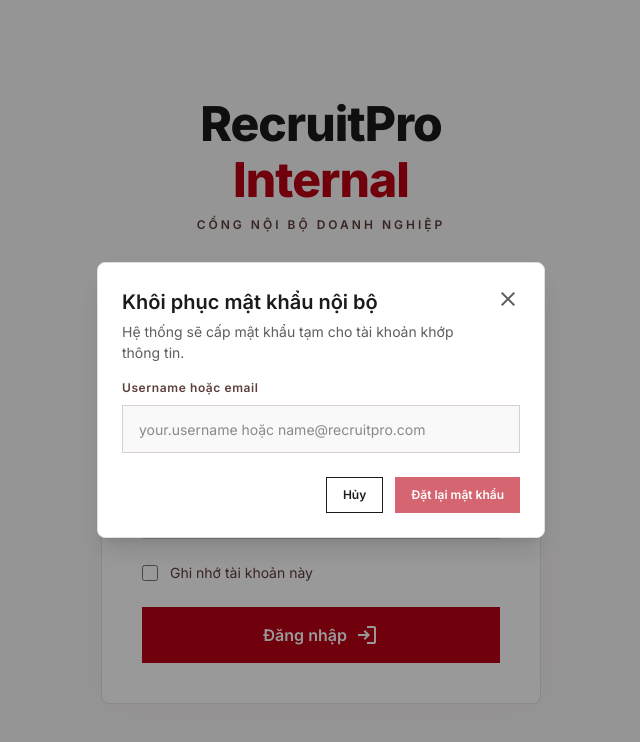
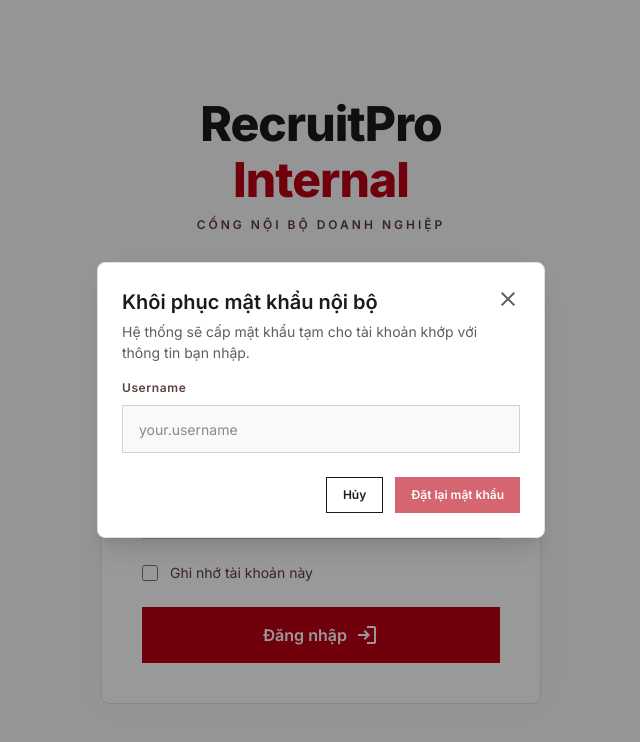
Before and after one commit to quangpnhe1711/recruit-pro-fe, a React (Vite) app: page /internal/login in a window 1280 px wide. Both pictures are taken after a click on the button "Quên mật khẩu?". Shown: the top 742 px of the page, without its empty margins (319-959 px from the left). Built offline with nearby package versions, Linux system fonts and the light colour scheme.

Commit message:
fix(auth): change login by email -> username

```diff
--- a/src/common/components/auth/ForgotPasswordDialog.tsx
+++ b/src/common/components/auth/ForgotPasswordDialog.tsx
@@ -53,7 +53,7 @@
           <div>
             <h3 className="text-[20px] font-semibold text-[#1a1c1c]">{title}</h3>
             <p className="mt-1 text-[14px] text-[#5f5e5e]">
-              Hệ thống sẽ cấp mật khẩu tạm cho tài khoản khớp thông tin.
+              Hệ thống sẽ cấp mật khẩu tạm cho tài khoản khớp với thông tin bạn nhập.
             </p>
           </div>
           <button
--- a/src/pages/internal/InternalLoginScreen.tsx
+++ b/src/pages/internal/InternalLoginScreen.tsx
@@ -26,7 +26,6 @@
   const navigate = useNavigate();
 
   const [showPassword, setShowPassword] = useState(false);
-  const [submitted, setSubmitted] = useState(false);
   const [forgotPasswordOpen, setForgotPasswordOpen] = useState(false);
 
   const schema = yup.object({
@@ -38,7 +37,6 @@
   const {
     register,
     handleSubmit,
-    watch,
     formState: { errors },
   } = useForm<InternalLoginForm>({
     resolver: yupResolver(schema) as Resolver<InternalLoginForm>,
@@ -52,8 +50,6 @@
   const usernamePlaceholder = useMemo(() => "your.username", []);
 
   async function onSubmit(data: InternalLoginForm) {
-    setSubmitted(true);
-
     try {
       const res = await authService.internalLogin({
         username: data.username,
@@ -81,7 +77,6 @@
       });
     } catch {
       toast.error("Username hoặc mật khẩu không chính xác");
-      setSubmitted(false);
     }
   }
 
@@ -128,7 +123,7 @@
               <div>
                 <label
                   className="mb-2 block text-[12px] font-semibold tracking-[0.05em] text-[#5d3f3c]"
-                  htmlFor="employee-id"
+                  htmlFor="username"
                 >
                   Username
                 </label>
@@ -137,7 +132,7 @@
                     badge
                   </span>
                   <input
-                    id="employee-id"
+                    id="username"
                     {...register("username")}
                     type="text"
                     placeholder={usernamePlaceholder}
@@ -222,8 +217,8 @@
       </main>
       <ForgotPasswordDialog
         title="Khôi phục mật khẩu nội bộ"
-        label="Username hoặc email"
-        placeholder="your.username hoặc name@recruitpro.com"
+        label="Username"
+        placeholder="your.username"
         open={forgotPasswordOpen}
         onClose={() => setForgotPasswordOpen(false)}
         onSubmit={handleForgotPassword}
```
